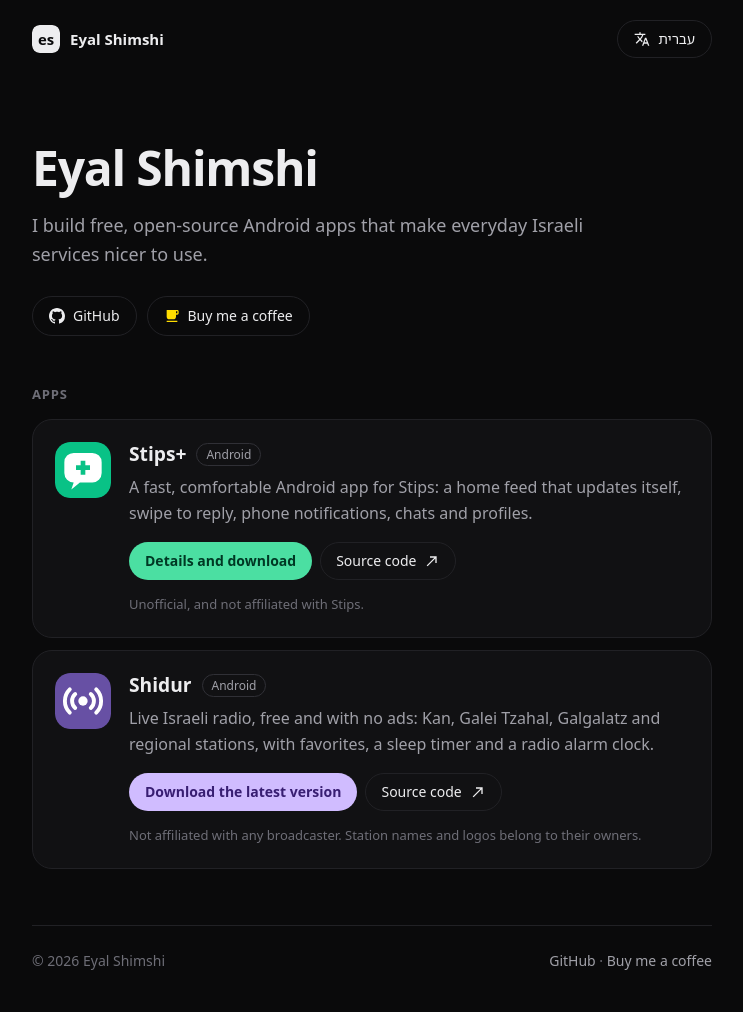
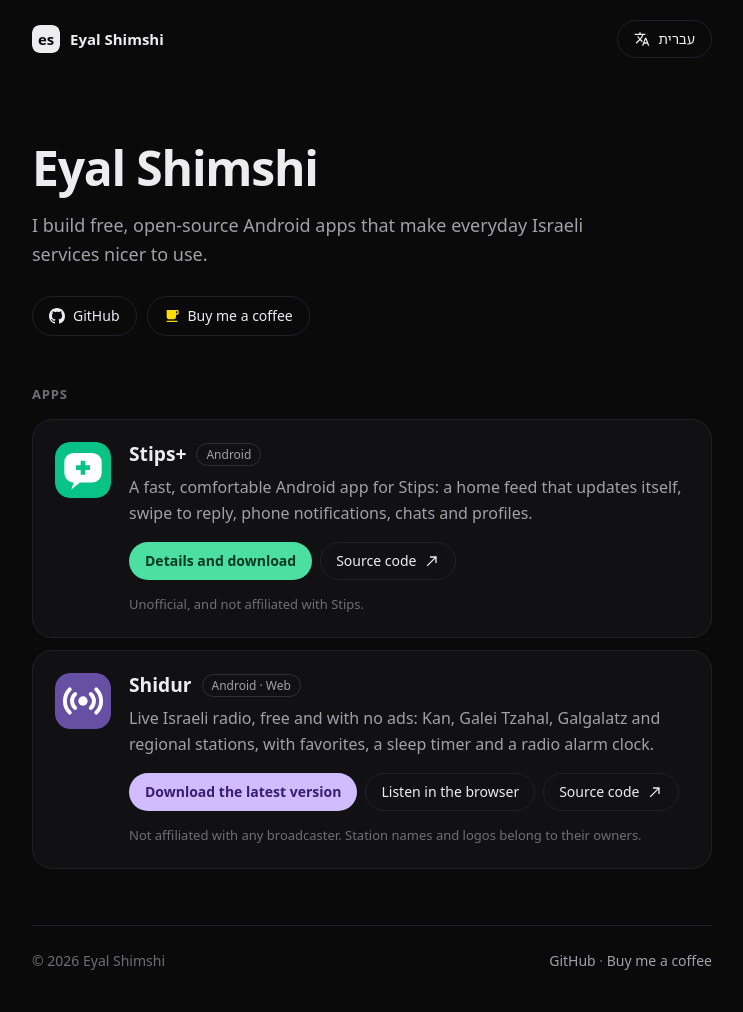
Before and after one commit to EyalShimshi/EyalShimshi.github.io, a plain HTML site: page index.html in a window 1280 px wide. Shown: the whole page, without its empty margins (268-1011 px from the left). Drawn offline with Linux system fonts and the light colour scheme.

Commit message:
Shidur: a "Listen in the browser" button for the web version
Shidur now also runs in the browser at /shidur/ (published from the
shidur repository's GitHub Pages).

Co-authored-by: Copilot <223556219+Copilot@users.noreply.github.com>

```diff
--- a/index.html
+++ b/index.html
@@ -84,7 +84,7 @@
             <div>
               <div class="app-title">
                 <h3><span lang="he">שידור</span><span lang="en">Shidur</span></h3>
-                <span class="badge">Android</span>
+                <span class="badge">Android · Web</span>
               </div>
               <p>
                 <span lang="he">רדיו ישראלי חי, בחינם ובלי פרסומות: כאן, גלי צה״ל, גלגלצ ותחנות אזוריות, עם מועדפים, טיימר שינה ושעון מעורר עם רדיו.</span>
@@ -92,6 +92,7 @@
               </p>
               <div class="actions">
                 <a class="btn primary" href="https://github.com/EyalShimshi/shidur/releases/latest"><span lang="he">הורדת הגרסה האחרונה</span><span lang="en">Download the latest version</span></a>
+                <a class="btn" href="/shidur/"><span lang="he">האזנה בדפדפן</span><span lang="en">Listen in the browser</span></a>
                 <a class="btn" href="https://github.com/EyalShimshi/shidur">
                   <span lang="he">קוד מקור</span><span lang="en">Source code</span>
                   <svg viewBox="0 0 24 24" aria-hidden="true"><path d="M9 5v2h6.59L4 18.59 5.41 20 17 8.41V15h2V5z"/></svg>
```
